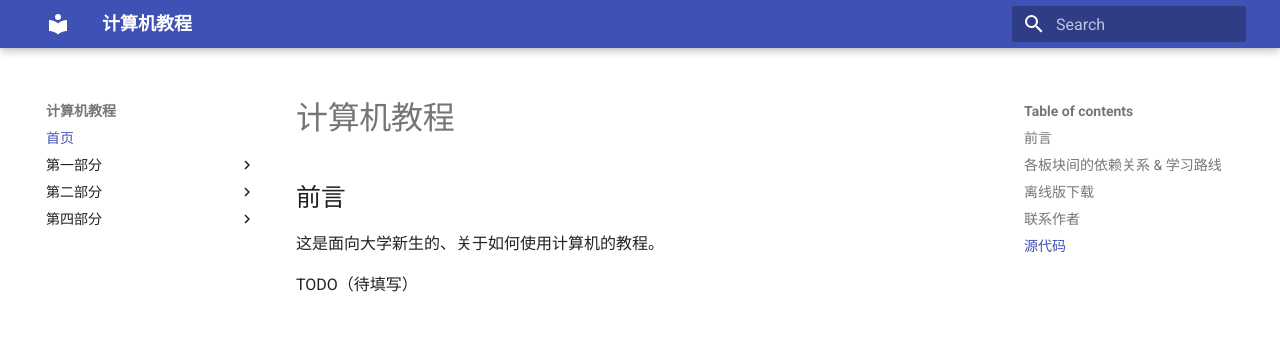
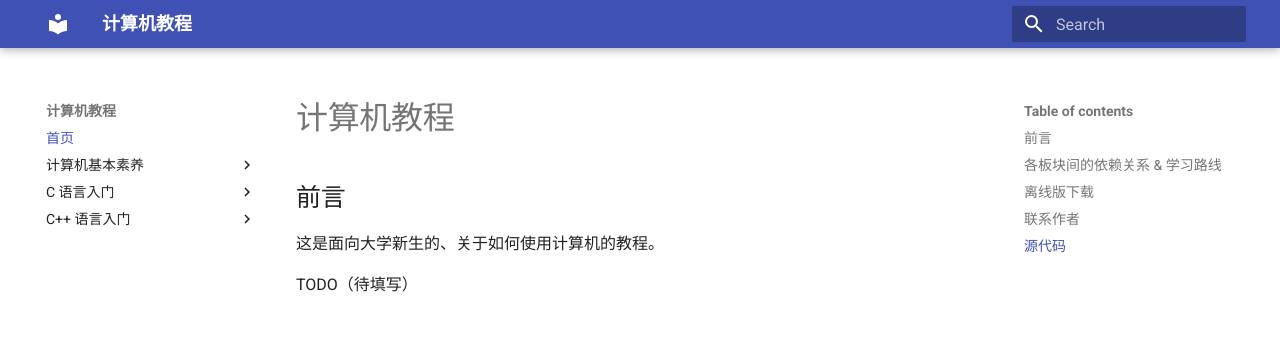
Before and after one commit to Muhamia/computer-tutorials, an MkDocs documentation site: the page built from docs/index.md, in a window 1280 px wide. Shown: the top 340 px of the page. Built offline with MkDocs 1.6.1 and Material for MkDocs 9.7.7, drawn with Linux system fonts in a browser that asks for light colours.

Commit message:
Change structure

```diff
--- a/mkdocs.yml
+++ b/mkdocs.yml
@@ -9,14 +9,14 @@ nav:
 
   - 首页: index.md
 
-  - 第一部分:
-      - 01-computer-basics/index.md
-      # 下方是子部分的示例
-      #- 开关机: 01-computer-basics/01-turn-computer-on-and-off.md
-      #- 文件操作: 01-computer-basics/02-file-operations.md
+  - 计算机基本素养:
+    - computer-basics/index.md
+    # 下方是子部分的示例
+    #- 开关机: 01-computer-basics/01-turn-computer-on-and-off.md
+    #- 文件操作: 01-computer-basics/02-file-operations.md
 
-  - 第二部分:
-      - 02-the-c-programming-language/index.md
+  - C 语言入门:
+    - programming-language-c/index.md
 
-  - 第四部分:
-      - 04-c-to-cpp/index.md
+  - C++ 语言入门:
+    - programming-language-cpp/index.md
```
Also changed, not shown: docs/01-computer-basics/index.md (deleted, +0 -3 lines), docs/02-the-c-programming-language/index.md (deleted, +0 -3 lines), docs/04-c-to-cpp/index.md (deleted, +0 -3 lines), docs/computer-basics/index.md (added, +3 -0 lines), docs/programming-language-c/index.md (added, +3 -0 lines), docs/programming-language-cpp/index.md (added, +3 -0 lines), assets/images/placeholder.png (renamed from docs/assets/images/placeholder.png).
